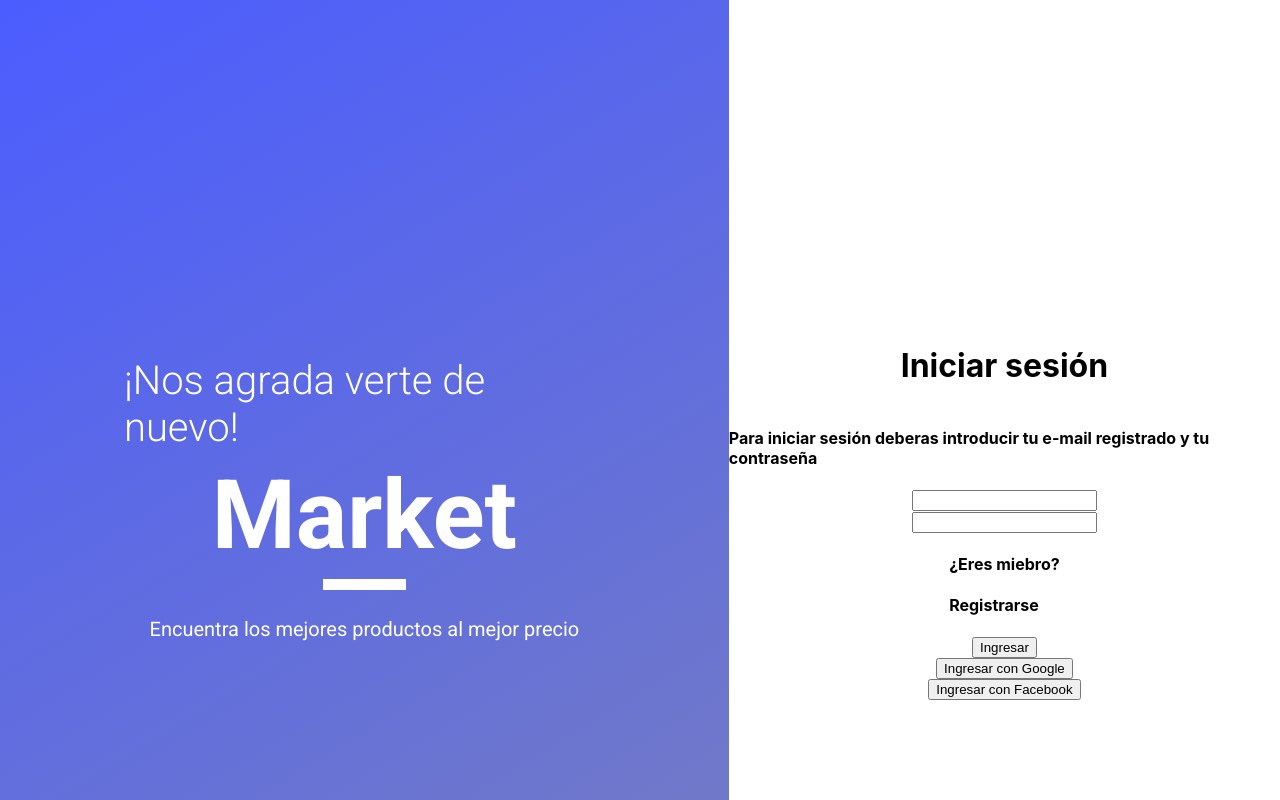
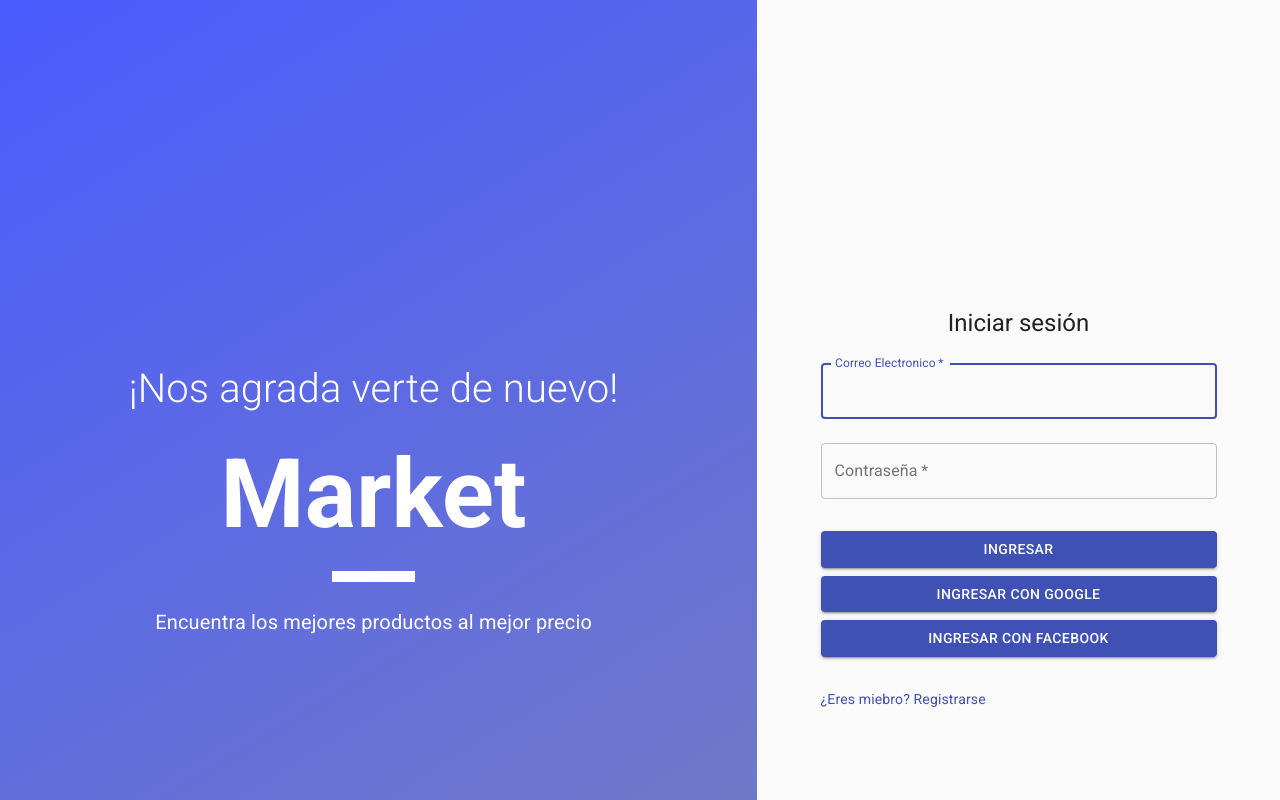
Before and after one commit to RubenChalapud/CRUD_Productos, a React (Create React App) app: page / in a window 1280 px wide. Shown: the top 800 px of the page. Built offline with nearby package versions, Linux system fonts and the light colour scheme.

Commit message:
Pagina Login creada e implementada usando Material-Ui

```diff
--- a/src/Login.css
+++ b/src/Login.css
@@ -15,3 +15,11 @@
     margin-left: 8rem;
     margin-top: 19%;
 }
+
+button.MuiButtonBase-root.MuiButton-root.MuiButton-contained.makeStyles-submit-4.MuiButton-containedPrimary.MuiButton-fullWidth {
+    margin-bottom: -1rem;
+}
+
+.MuiGrid-root.MuiGrid-container {
+    margin-top: 3rem;
+}
--- a/src/Login.js
+++ b/src/Login.js
@@ -1,32 +1,110 @@
-import React from "react";
+import React from 'react';
+import Button from '@material-ui/core/Button';
+import CssBaseline from '@material-ui/core/CssBaseline';
+import TextField from '@material-ui/core/TextField';
+import Link from '@material-ui/core/Link';
+import Grid from '@material-ui/core/Grid';
+import Typography from '@material-ui/core/Typography';
+import { makeStyles } from '@material-ui/core/styles';
+import Container from '@material-ui/core/Container';
+
 import "./Login.css"
 import MenssageContainer from "./Components/Login/Menssage/MenssageContainer";
 
-function Login(){
-    return(
-        <div className="o-container-login">
-            <MenssageContainer></MenssageContainer>
-            <div className="o-container-log-form">
-                <h1>Iniciar sesión</h1>
-                <h4>Para iniciar sesión deberas introducir tu e-mail registrado y tu contraseña</h4>
-                <div className="o-container-input-text">
-                    <div className="o-inputcolor"></div>
-                    <input type="text" className="o-input-text"></input>
-                </div>
-                <div className="o-container-input-text">
-                    <div className="o-inputcolor"></div>
-                    <input type="text" className="o-input-text"></input>
-                </div>
-                <div className="o-container-singin">
-                    <h4>¿Eres miebro?</h4>
-                    <h4>Registrarse</h4>
-                </div>
-                <button>Ingresar</button>
-                <button>Ingresar con Google</button>
-                <button>Ingresar con Facebook</button>
-            </div>
+const useStyles = makeStyles((theme) => ({
+    paper: {
+      marginTop: theme.spacing(8),
+      display: 'flex',
+      flexDirection: 'column',
+      alignItems: 'center',
+    },
+    avatar: {
+      margin: theme.spacing(1),
+      backgroundColor: theme.palette.secondary.main,
+    },
+    form: {
+      width: '100%', // Fix IE 11 issue.
+      marginTop: theme.spacing(1),
+    },
+    submit: {
+      margin: theme.spacing(3, 0, 2),
+    },
+  }));
+
+  export default function Login() {
+    const classes = useStyles();
+
+    return (
+    <div className="o-container-login">
+        <MenssageContainer></MenssageContainer>
+
+        <Container component="main" maxWidth="xs" className="o-container-singup">
+        <CssBaseline />
+        <div className={classes.paper}>
+          <Typography component="h1" variant="h5">
+            Iniciar sesión
+          </Typography>
+          <form className={classes.form} noValidate>
+            <TextField
+              variant="outlined"
+              margin="normal"
+              required
+              fullWidth
+              id="email"
+              label="Correo Electronico"
+              name="Email"
+              autoComplete="email"
+              autoFocus
+            />
+            <TextField
+              variant="outlined"
+              margin="normal"
+              required
+              fullWidth
+              name="Contraseña"
+              label="Contraseña"
+              type="password"
+              id="password"
+              autoComplete="current-password"
+            />
+            <Button
+              type="submit"
+              fullWidth
+              variant="contained"
+              color="primary"
+              className={classes.submit}
+            >
+              Ingresar
+            </Button>
+            <Button
+              type="submit"
+              fullWidth
+              variant="contained"
+              color="primary"
+              className={classes.submit}
+            >
+              Ingresar con Google
+            </Button>
+            <Button
+              type="submit"
+              fullWidth
+              variant="contained"
+              color="primary"
+              className={classes.submit}
+            >
+              Ingresar con Facebook
+            </Button>
+            <Grid container>
+              <Grid item>
+                <Link href="/singup" variant="body2">
+                  {"¿Eres miebro? Registrarse"}
+                </Link>
+              </Grid>
+            </Grid>
+          </form>
         </div>
+      </Container>
+
+    </div>
     );
-}
-
-export default Login;
+  }
--- a/src/Singup.js
+++ b/src/Singup.js
@@ -34,8 +34,7 @@ export default function SignUp() {
   return (
     <div className="o-container-login">
         <MenssageContainer></MenssageContainer>
-        <div className="o-container-singup">
-                <Container component="main" maxWidth="xs">
+        <Container component="main" maxWidth="xs" className="o-container-singup">
                 <CssBaseline />
                 <div className={classes.paper}>
                     <Typography component="h1" variant="h5">
@@ -109,8 +108,6 @@ export default function SignUp() {
                     </form>
                 </div>
             </Container>
-        </div>
-
     </div>
 
   );
```
